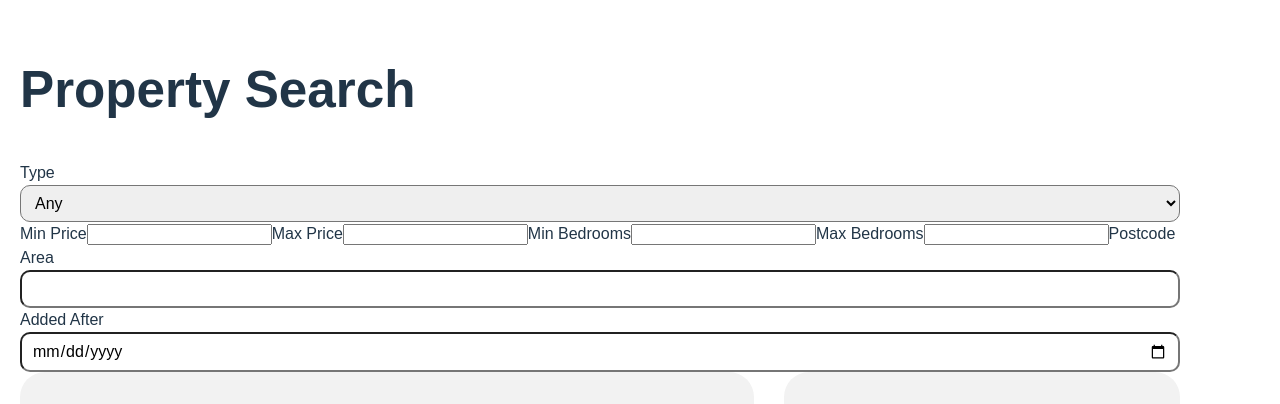
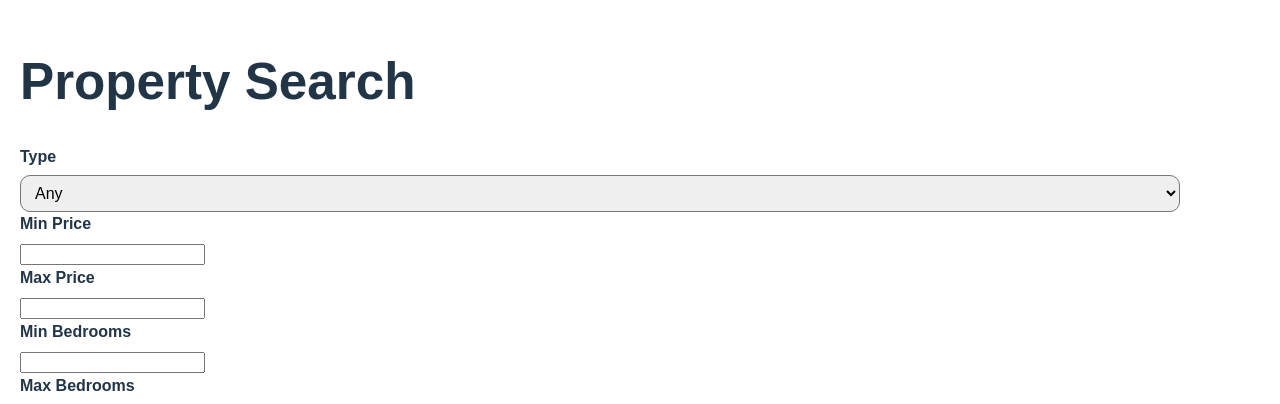
Before and after one commit to Lissa2005/estate-agent-react-app, a React (Vite) app: page / in a window 1280 px wide. Shown: the top 404 px of the page. Built offline with nearby package versions, Linux system fonts and the light colour scheme.

Commit message:
Update SearchBar.jsx
fixing code for css to work

```diff
--- a/src/components/SearchBar.jsx
+++ b/src/components/SearchBar.jsx
@@ -1,4 +1,4 @@
-function SearchBar({ filter,setFilters}) {
+function SearchBar({ filters,setFilters}) {
 
     function handleChange(event){
         setFilters({
@@ -8,7 +8,7 @@ function SearchBar({ filter,setFilters}) {
     }
 
     return(
-        <section>
+        <div className="filter">
 
             <h1>Property Search</h1>
 
@@ -20,8 +20,10 @@ function SearchBar({ filter,setFilters}) {
                 <option value="Flat">Flat</option>
             </select>
 
+            <div>
             <label>Min Price</label>
             <input type="number" name="minPrice" onChange={handleChange}/>
+            </div>
 
             <label>Max Price</label>
             <input type="number" name="maxPrice" onChange={handleChange}/>
@@ -38,7 +40,7 @@ function SearchBar({ filter,setFilters}) {
             <label>Added After</label>
             <input type="date" name="afterDate" onChange={handleChange} />
 
-        </section>
+        </div>
 
 
     );
```
